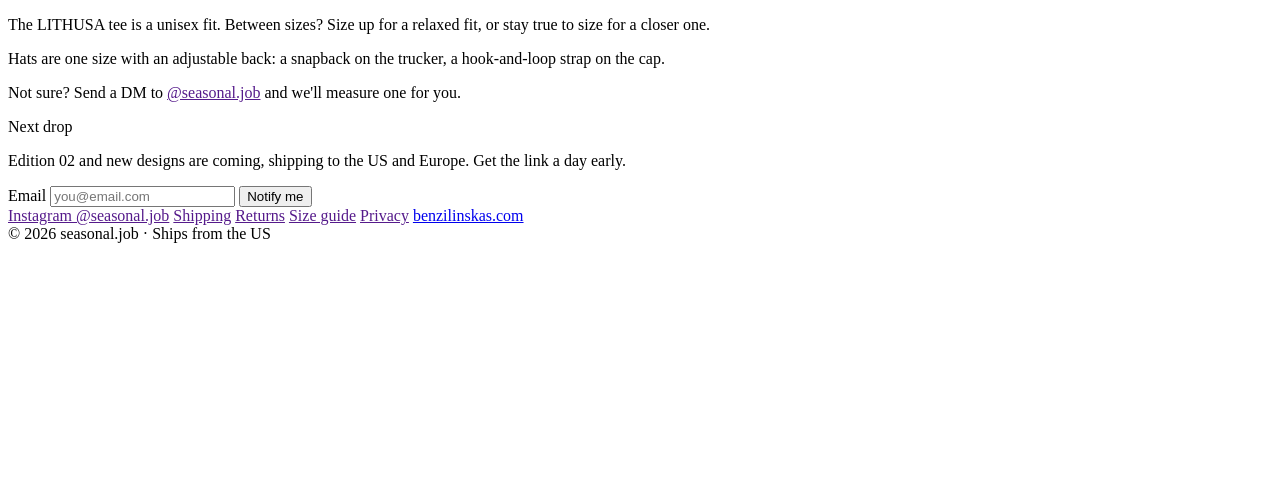
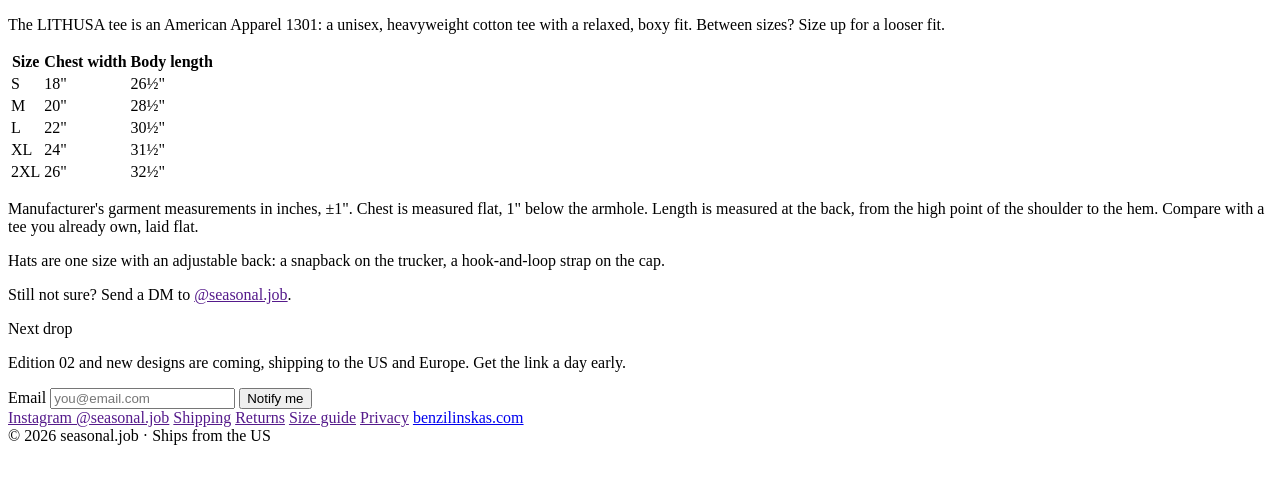
Before and after one commit to aucozi/seasonal.job, a PHP site: template src/templates/pages/size-guide.php in a window 1280 px wide. Shown: the part 44-528 px from the top of the page. Run offline with PHP 8.4, Linux system fonts and the light colour scheme; the template is opened without the code that fills it, so the values that code supplies are empty; some libraries are stand-ins or nearby versions.

Commit message:
Use front/back tee photos and add the 1301 size chart
Drops the flat-lay and held-up shots for the supplied front and back
images. The size guide gets American Apparel 1301 garment measurements
(S–2XL), and the About page names Ben Zilinskas.

Co-Authored-By: Claude Opus 5.5 <noreply@anthropic.com>
Claude-Session: https://claude.ai/code/session_01198V1q79zzjem7bgR7UXCA

```diff
--- a/src/catalog.php
+++ b/src/catalog.php
@@ -18,9 +18,8 @@ function catalog_seed(): array
             'edition_size' => 33,
             'image' => 'img/lithusa-tee.jpg',
             'gallery' => [
-                'img/lithusa-tee-held.jpg',
+                'img/lithusa-tee-back.jpg',
                 'img/lithusa-tee-folded.jpg',
-                'img/lithusa-tee-back.jpg',
                 'img/lithusa-tee-tag-front.jpg',
                 'img/lithusa-tee-tag-back.jpg',
             ],
--- a/src/templates/pages/about.php
+++ b/src/templates/pages/about.php
@@ -1,4 +1,4 @@
-<p>seasonal.job is a filmmaker's brand. The camera work comes first: gigs, events and the people in them, posted on <a href="<?= e(config('instagram_url')) ?>" rel="noopener">Instagram @seasonal.job</a>.</p>
+<p>seasonal.job is Ben Zilinskas's brand, and the camera work comes first: gigs, events and the people in them, posted on <a href="<?= e(config('instagram_url')) ?>" rel="noopener">Instagram @seasonal.job</a>.</p>
 <p>LITHUSA was the first design, by Ben Zilinskas in 2024. It was made for a single fair, for Lithuanian-Americans, American-Lithuanians, part-time Lithuanians, part-time Americans and everyone in between, and sold there by hand.</p>
 <p>What's left from that run is sold here as the First Edition: 33 tees and 31 hats with their original tags and packaging. Each comes with a card carrying its number. When they're gone, they're gone.</p>
 <p>LITHUSA comes back later as Edition 02, printed to order and shipped to the US and Europe, next to new designs. <a href="#signup-email">Join the list</a> to hear first.</p>
--- a/src/templates/pages/size-guide.php
+++ b/src/templates/pages/size-guide.php
@@ -1,3 +1,14 @@
-<p>The LITHUSA tee is a unisex fit. Between sizes? Size up for a relaxed fit, or stay true to size for a closer one.</p>
+<p>The LITHUSA tee is an American Apparel 1301: a unisex, heavyweight cotton tee with a relaxed, boxy fit. Between sizes? Size up for a looser fit.</p>
+<table class="size-table">
+  <thead><tr><th>Size</th><th>Chest width</th><th>Body length</th></tr></thead>
+  <tbody>
+    <tr><td>S</td><td>18"</td><td>26½"</td></tr>
+    <tr><td>M</td><td>20"</td><td>28½"</td></tr>
+    <tr><td>L</td><td>22"</td><td>30½"</td></tr>
+    <tr><td>XL</td><td>24"</td><td>31½"</td></tr>
+    <tr><td>2XL</td><td>26"</td><td>32½"</td></tr>
+  </tbody>
+</table>
+<p class="meta">Manufacturer's garment measurements in inches, ±1". Chest is measured flat, 1" below the armhole. Length is measured at the back, from the high point of the shoulder to the hem. Compare with a tee you already own, laid flat.</p>
 <p>Hats are one size with an adjustable back: a snapback on the trucker, a hook-and-loop strap on the cap.</p>
-<p>Not sure? Send a DM to <a href="<?= e(config('instagram_url')) ?>" rel="noopener">@seasonal.job</a> and we'll measure one for you.</p>
+<p>Still not sure? Send a DM to <a href="<?= e(config('instagram_url')) ?>" rel="noopener">@seasonal.job</a>.</p>
```
Also changed, not shown: public/assets/css/style.css, public/assets/img/lithusa-tee-back.jpg, public/assets/img/lithusa-tee-held.jpg (deleted), public/assets/img/lithusa-tee.jpg.
